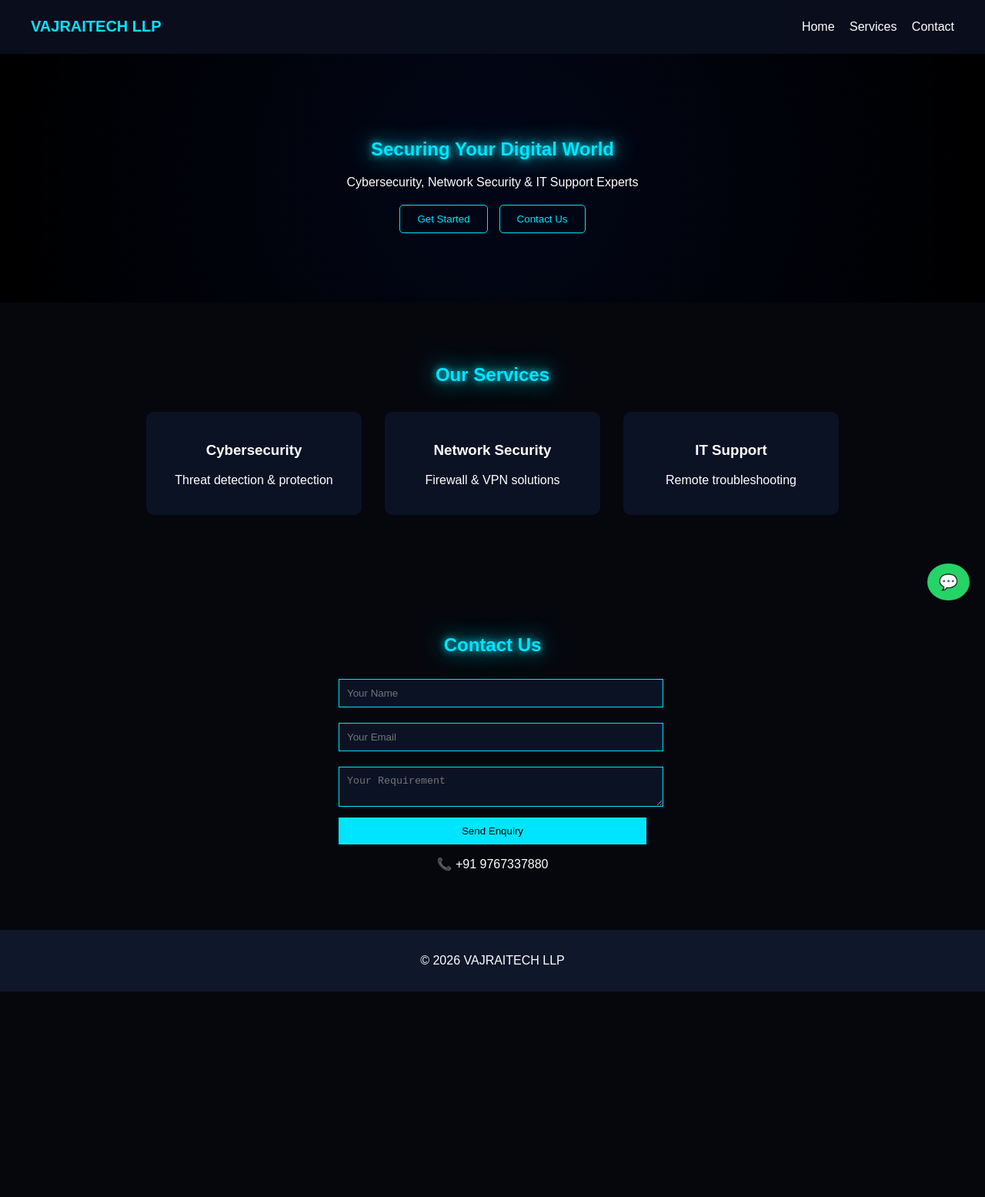
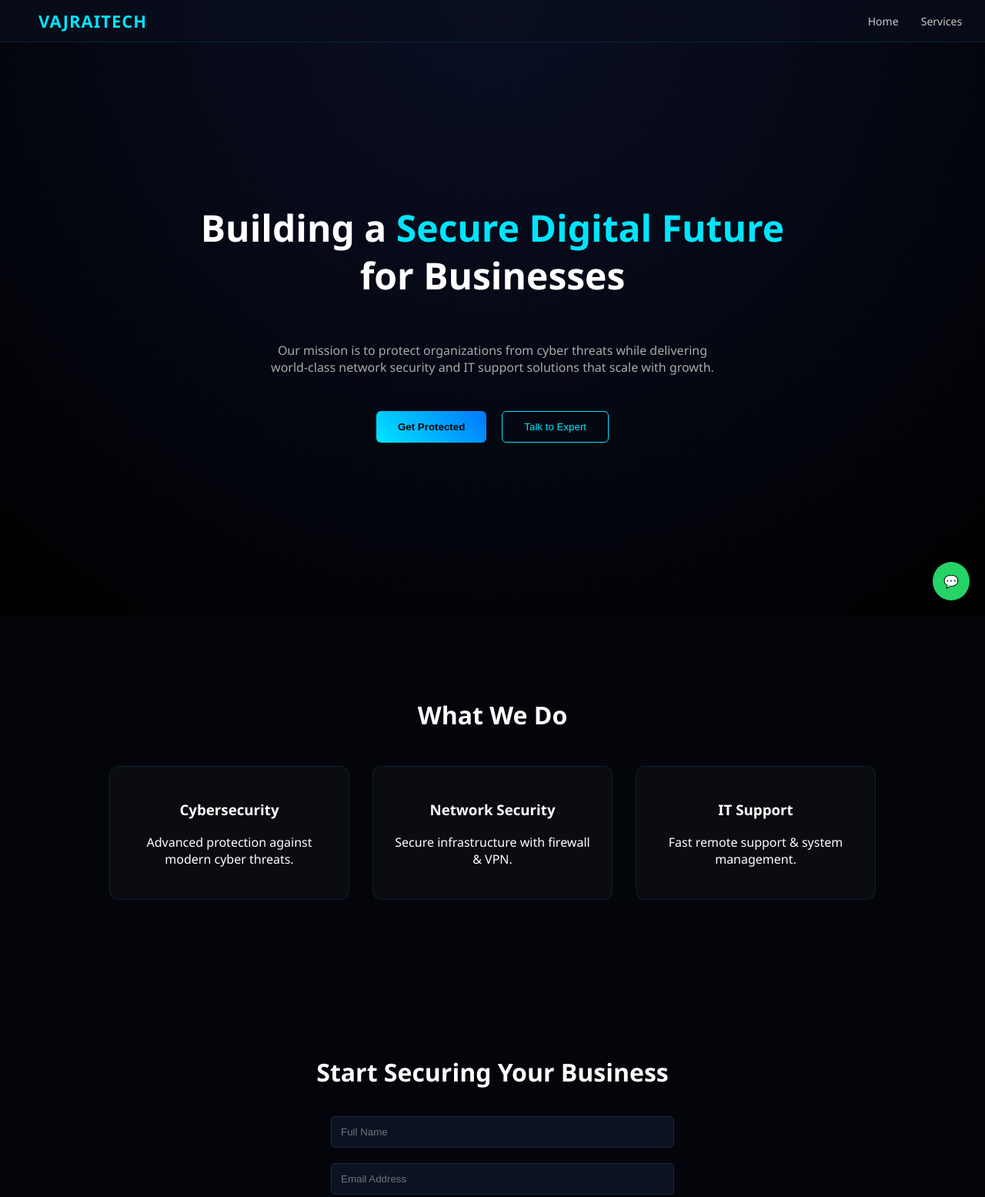
Before and after one commit to nishant9066/nish32, a plain HTML site: page index.html in a window 1280 px wide. Shown: the top 1555 px of the page at 77% size. Before the commit the page ends 1288 px from the top, so only its background shows below. Drawn offline with Linux system fonts and the light colour scheme.

Commit message:
Update index.html

```diff
--- a/index.html
+++ b/index.html
@@ -8,74 +8,112 @@
 <style>
 body {
     margin: 0;
-    font-family: Arial, sans-serif;
-    background: #05070d;
+    font-family: 'Segoe UI', sans-serif;
+    background: #03050a;
     color: #fff;
 }
 
-/* HEADER */
+/* PREMIUM HEADER */
 header {
-    background: rgba(10,15,30,0.9);
-    padding: 10px 40px;
+    position: fixed;
+    width: 100%;
+    top: 0;
+    padding: 12px 50px;
     display: flex;
     justify-content: space-between;
     align-items: center;
-    position: sticky;
-    top: 0;
+    backdrop-filter: blur(12px);
+    background: rgba(10, 15, 30, 0.6);
+    border-bottom: 1px solid rgba(0,229,255,0.1);
+    z-index: 1000;
 }
 
-header h1 {
+.logo {
+    font-size: 22px;
+    font-weight: bold;
+    letter-spacing: 1px;
     color: #00e5ff;
-    font-size: 20px;
 }
 
 nav a {
-    color: white;
-    margin-left: 15px;
+    margin-left: 25px;
+    color: #ccc;
     text-decoration: none;
+    font-size: 14px;
+    transition: 0.3s;
+}
+
+nav a:hover {
+    color: #00e5ff;
 }
 
 /* HERO */
 .hero {
+    height: 100vh;
+    display: flex;
+    flex-direction: column;
+    justify-content: center;
+    align-items: center;
     text-align: center;
-    padding: 90px 20px;
-    background: radial-gradient(circle, #020617, #000);
+
+    background: radial-gradient(circle at top, #0a0f25, #000);
+    padding: 0 20px;
 }
 
-/* GLOW TEXT */
-.glow {
-    color: #00e5ff;
-    text-shadow: 0 0 10px #00e5ff, 0 0 30px #00e5ff;
+.hero h1 {
+    font-size: 48px;
+    max-width: 800px;
+    line-height: 1.3;
 }
 
-/* BUTTONS */
-.button-group {
-    margin-top: 20px;
-    display: flex;
-    justify-content: center;
-    gap: 15px;
+.highlight {
+    color: #00e5ff;
 }
 
-.btn {
-    padding: 10px 22px;
-    background: transparent;
+.hero p {
+    margin-top: 15px;
+    color: #aaa;
+    max-width: 600px;
+}
+
+/* CTA BUTTONS */
+.cta {
+    margin-top: 30px;
+    display: flex;
+    gap: 20px;
+}
+
+.btn-primary {
+    padding: 12px 28px;
+    background: linear-gradient(45deg, #00e5ff, #0077ff);
+    border: none;
+    color: black;
+    font-weight: bold;
+    cursor: pointer;
+    border-radius: 6px;
+}
+
+.btn-secondary {
+    padding: 12px 28px;
     border: 1px solid #00e5ff;
     color: #00e5ff;
+    background: transparent;
     cursor: pointer;
-    border-radius: 5px;
-    transition: 0.3s;
+    border-radius: 6px;
 }
 
-.btn:hover {
-    background: #00e5ff;
-    color: black;
-    box-shadow: 0 0 15px #00e5ff;
+.btn-primary:hover {
+    box-shadow: 0 0 20px #00e5ff;
 }
 
-/* SECTIONS */
+/* SECTION */
 .section {
-    padding: 60px 20px;
+    padding: 80px 20px;
     text-align: center;
+}
+
+.section h2 {
+    font-size: 32px;
 }
 
 /* SERVICES */
@@ -83,43 +121,47 @@ nav a {
     display: flex;
     flex-wrap: wrap;
     justify-content: center;
+    margin-top: 30px;
 }
 
 .card {
-    background: #0b1224;
+    background: rgba(255,255,255,0.03);
+    border: 1px solid rgba(0,229,255,0.1);
     margin: 15px;
-    padding: 20px;
-    width: 240px;
-    border-radius: 10px;
+    padding: 25px;
+    width: 260px;
+    border-radius: 12px;
     transition: 0.3s;
 }
 
 .card:hover {
-    transform: translateY(-5px);
-    box-shadow: 0 0 20px #00e5ff44;
+    transform: translateY(-6px);
+    border-color: #00e5ff;
 }
 
 /* FORM */
 form {
-    max-width: 400px;
+    max-width: 420px;
     margin: auto;
 }
 
 input, textarea {
     width: 100%;
     margin: 10px 0;
-    padding: 10px;
+    padding: 12px;
     background: #0b1224;
-    border: 1px solid #00e5ff;
+    border: 1px solid #1e293b;
     color: white;
+    border-radius: 5px;
 }
 
-button.submit-btn {
+.submit-btn {
     width: 100%;
-    padding: 10px;
-    background: #00e5ff;
+    padding: 12px;
+    background: linear-gradient(45deg, #00e5ff, #0077ff);
     border: none;
     cursor: pointer;
+    font-weight: bold;
 }
 
 /* WHATSAPP */
@@ -128,18 +170,17 @@ button.submit-btn {
     bottom: 20px;
     right: 20px;
     background: #25D366;
-    color: white;
-    padding: 12px 15px;
+    padding: 14px;
     border-radius: 50%;
     text-decoration: none;
-    font-size: 20px;
 }
 
 /* FOOTER */
 footer {
     text-align: center;
-    padding: 15px;
-    background: #0f172a;
+    padding: 20px;
+    background: #050814;
+    color: #888;
 }
 </style>
 </head>
@@ -147,7 +188,7 @@ footer {
 <body>
 
 <header>
-    <h1>VAJRAITECH LLP</h1>
+    <div class="logo">VAJRAITECH</div>
     <nav>
         <a href="#">Home</a>
         <a href="#services">Services</a>
@@ -155,57 +196,65 @@ footer {
     </nav>
 </header>
 
+<!-- HERO -->
 <section class="hero">
-    <h2 class="glow">Securing Your Digital World</h2>
-    <p>Cybersecurity, Network Security & IT Support Experts</p>
+    <h1>
+        Building a <span class="highlight">Secure Digital Future</span> for Businesses
+    </h1>
 
-    <div class="button-group">
-        <button class="btn">Get Started</button>
-        <button class="btn">Contact Us</button>
+    <p>
+        Our mission is to protect organizations from cyber threats while delivering
+        world-class network security and IT support solutions that scale with growth.
+    </p>
+
+    <div class="cta">
+        <button class="btn-primary">Get Protected</button>
+        <button class="btn-secondary">Talk to Expert</button>
     </div>
 </section>
 
+<!-- SERVICES -->
 <section id="services" class="section">
-    <h2 class="glow">Our Services</h2>
+    <h2>What We Do</h2>
 
     <div class="services">
         <div class="card">
             <h3>Cybersecurity</h3>
-            <p>Threat detection & protection</p>
+            <p>Advanced protection against modern cyber threats.</p>
         </div>
 
         <div class="card">
             <h3>Network Security</h3>
-            <p>Firewall & VPN solutions</p>
+            <p>Secure infrastructure with firewall & VPN.</p>
         </div>
 
         <div class="card">
             <h3>IT Support</h3>
-            <p>Remote troubleshooting</p>
+            <p>Fast remote support & system management.</p>
         </div>
     </div>
 </section>
 
+<!-- CONTACT -->
 <section id="contact" class="section">
-    <h2 class="glow">Contact Us</h2>
+    <h2>Start Securing Your Business</h2>
 
-    <!-- FORM -->
     <form action="https://formsubmit.co/nishantveer9066@gmail.com" method="POST">
-        <input type="text" name="name" placeholder="Your Name" required>
-        <input type="email" name="email" placeholder="Your Email" required>
-        <textarea name="message" placeholder="Your Requirement" required></textarea>
+        <input type="text" name="name" placeholder="Full Name" required>
+        <input type="email" name="email" placeholder="Email Address" required>
+        <textarea name="message" placeholder="Your Requirement"></textarea>
 
-        <button class="submit-btn">Send Enquiry</button>
+        <button class="submit-btn">Request Consultation</button>
     </form>
 
     <p>📞 +91 9767337880</p>
 </section>
 
-<!-- WHATSAPP BUTTON -->
-<a class="whatsapp" href="https://wa.me/919767337880" target="_blank">💬</a>
+<!-- WHATSAPP -->
+<a class="whatsapp" href="https://wa.me/919767337880">💬</a>
 
 <footer>
-    <p>© 2026 VAJRAITECH LLP</p>
+    © 2026 VAJRAITECH LLP | Cybersecurity & IT Solutions
 </footer>
 
 </body>
```
